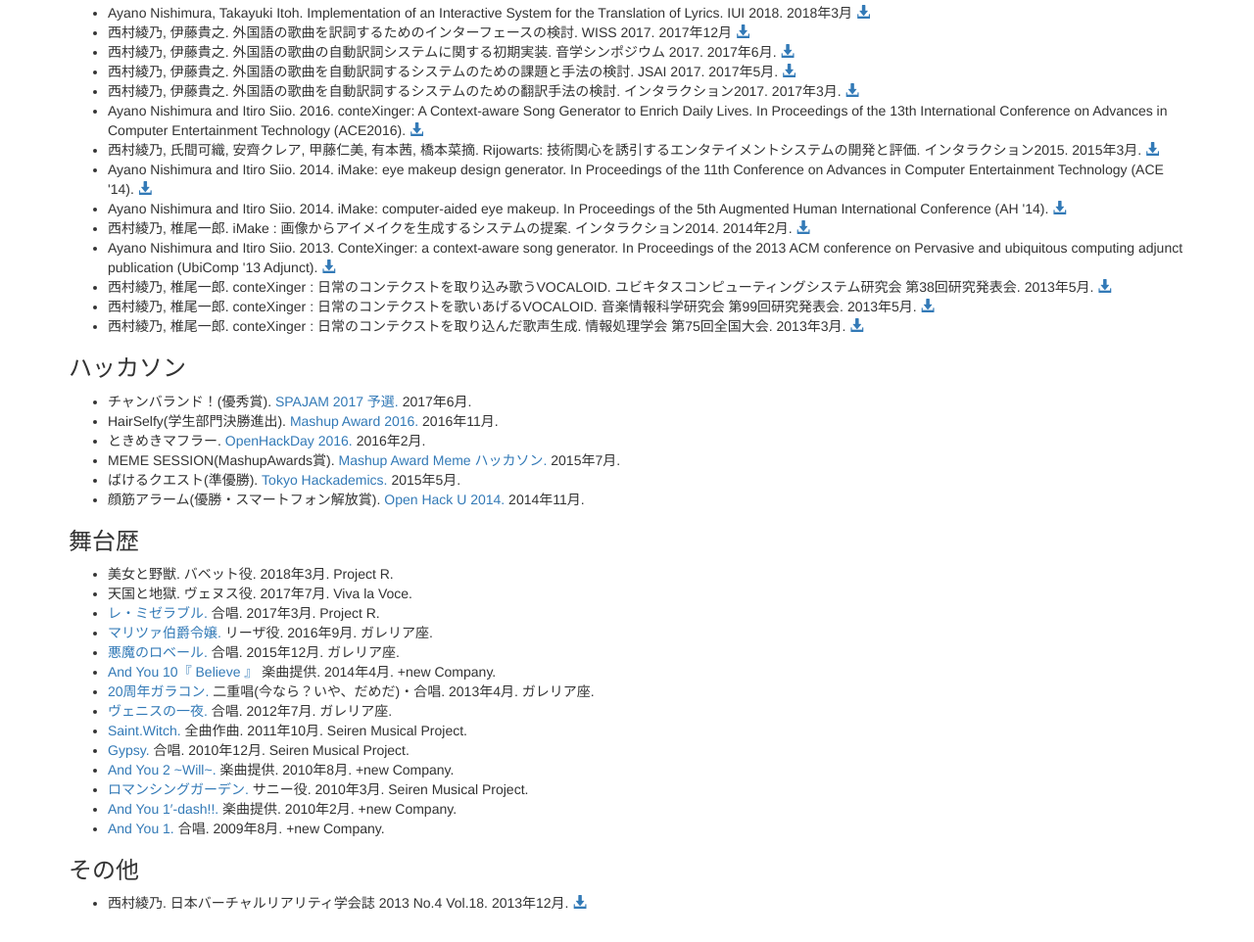
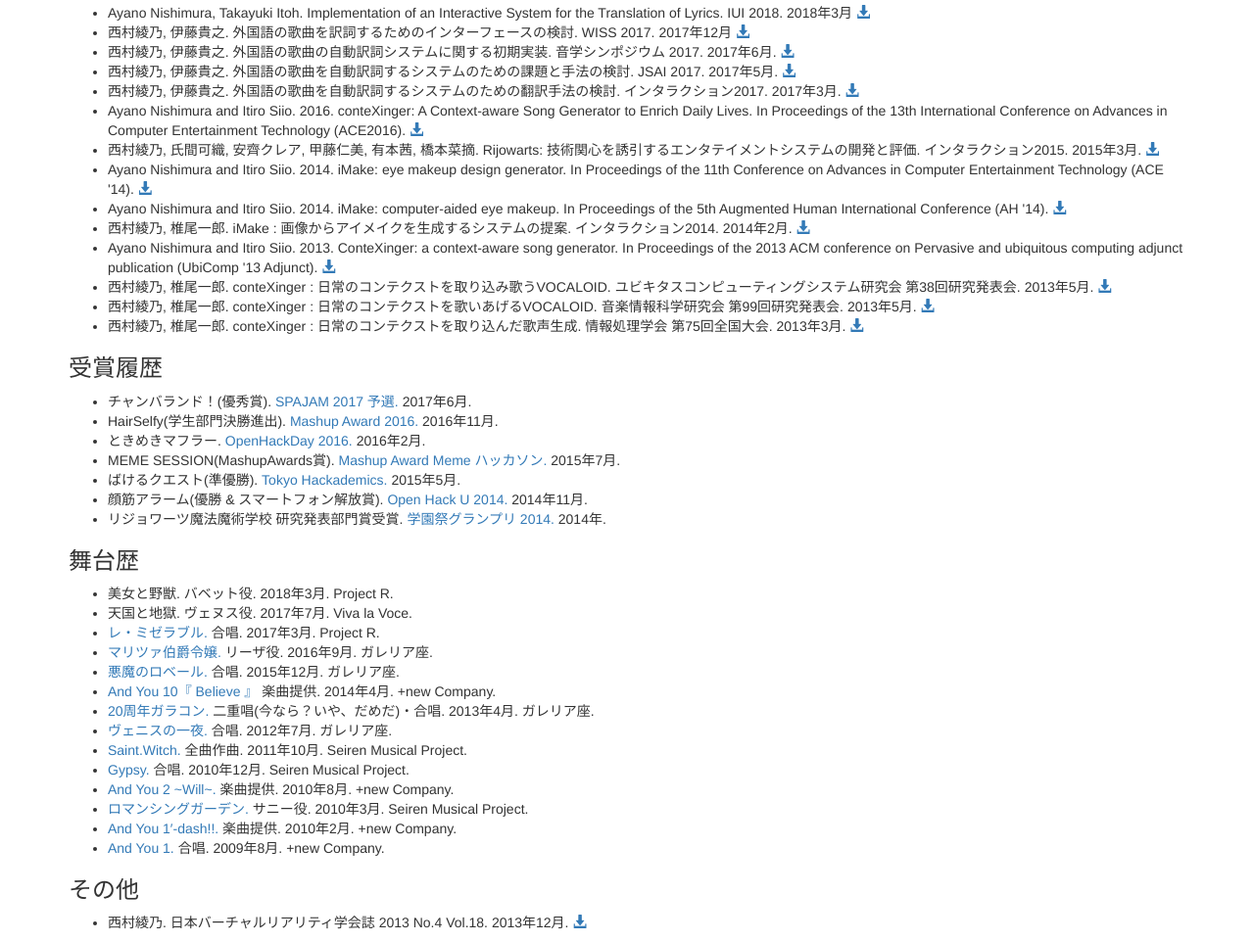
Before and after one commit to yanoooooo/yanoooooo.github.io, a plain HTML site: page index.html in a window 1280 px wide. Shown: the part 2522-3484 px from the top of the page at 98% size. Drawn offline with nearby package versions, Linux system fonts and the light colour scheme.

Commit message:
受賞履歴追加

```diff
--- a/index.html
+++ b/index.html
@@ -488,14 +488,15 @@
                 <li>西村綾乃, 椎尾一郎. conteXinger : 日常のコンテクストを取り込んだ歌声生成. 情報処理学会 第75回全国大会. 2013年3月.
                 <a href="https://ipsj.ixsq.nii.ac.jp/ej/?action=pages_view_main&active_action=repository_view_main_item_detail&item_id=112362&item_no=1&page_id=13&block_id=8" target="_blank"><span class="glyphicon glyphicon-download-alt" aria-hidden="true"></span></a></li>
             </ul>
-            <h3>ハッカソン</h3>
+            <h3>受賞履歴</h3>
             <ul>
                 <li>チャンバランド！(優秀賞). <a href="http://spajam.jp" target="_blank">SPAJAM 2017 予選.</a> 2017年6月.</li>
                 <li>HairSelfy(学生部門決勝進出). <a href="http://hacklog.jp/events/100" target="_blank">Mashup Award 2016.</a> 2016年11月.</li>
                 <li>ときめきマフラー. <a href="https://youtu.be/lsujyuPHnxE?t=3h09m45s" target="_blank">OpenHackDay 2016.</a> 2016年2月.</li>
                 <li>MEME SESSION(MashupAwards賞). <a href="http://mashupawards.tumblr.com/post/125302600981/ハッカソンレポートjins-meme-hackathon-powered-by-mashup" target="_blank">Mashup Award Meme ハッカソン.</a> 2015年7月.</li>
                 <li>ばけるクエスト(準優勝). <a href="http://en.tokyohackademics.org" target="_blank">Tokyo Hackademics.</a> 2015年5月.</li>
-                <li>顔筋アラーム(優勝・スマートフォン解放賞). <a href="https://hacku.yahoo.co.jp/open2014/" target="_blank">Open Hack U 2014.</a> 2014年11月.</li>
+                <li>顔筋アラーム(優勝 & スマートフォン解放賞). <a href="https://hacku.yahoo.co.jp/open2014/" target="_blank">Open Hack U 2014.</a> 2014年11月.</li>
+                <li>リジョワーツ魔法魔術学校 研究発表部門賞受賞. <a href="https://www.enjoytokyo.jp/feature/gakusai/2014/grand_prix/final_judge.html" target="_blank">学園祭グランプリ 2014.</a> 2014年.</li>
             </ul>
             <h3>舞台歴</h3>
             <ul>
```
